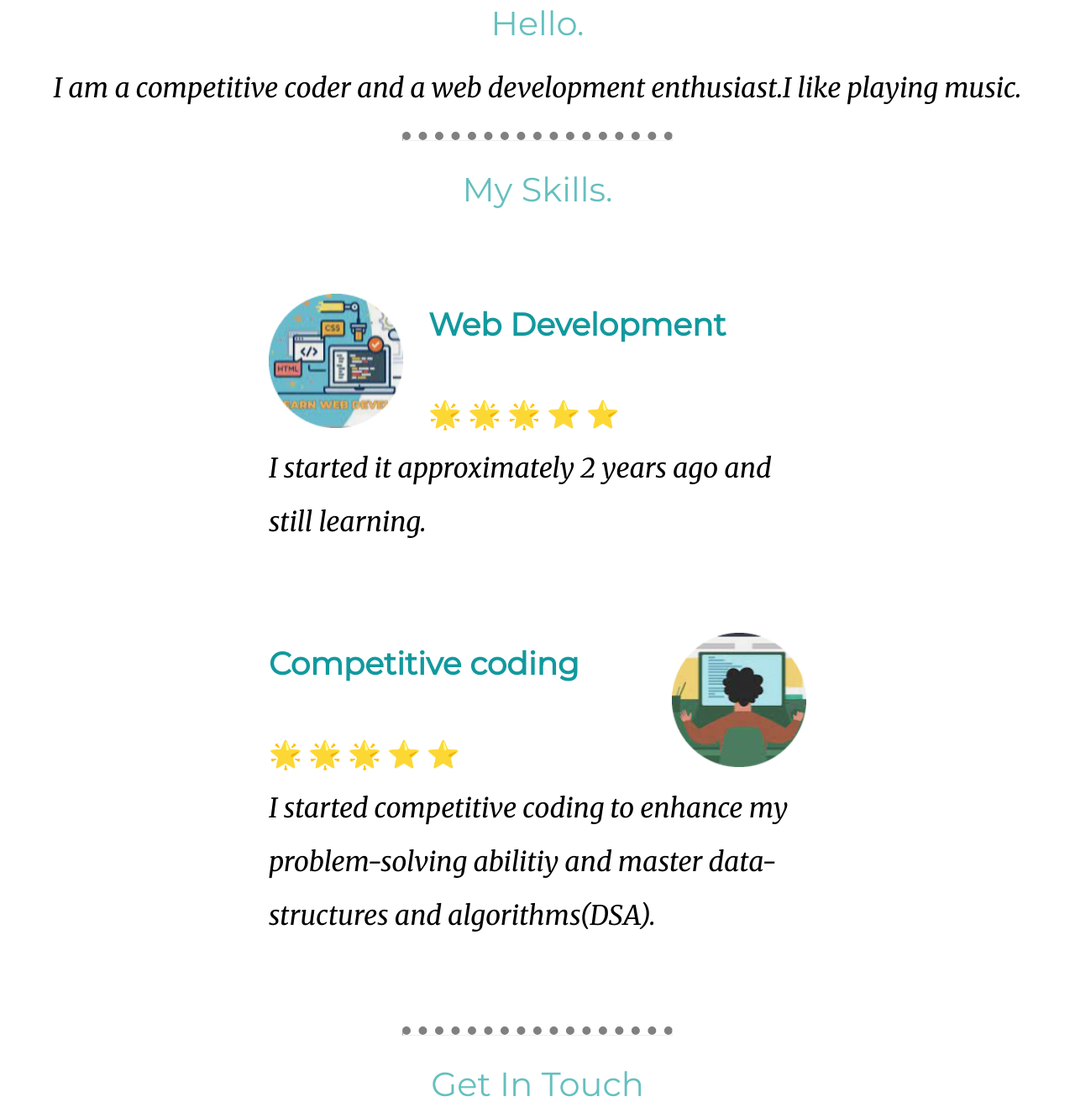
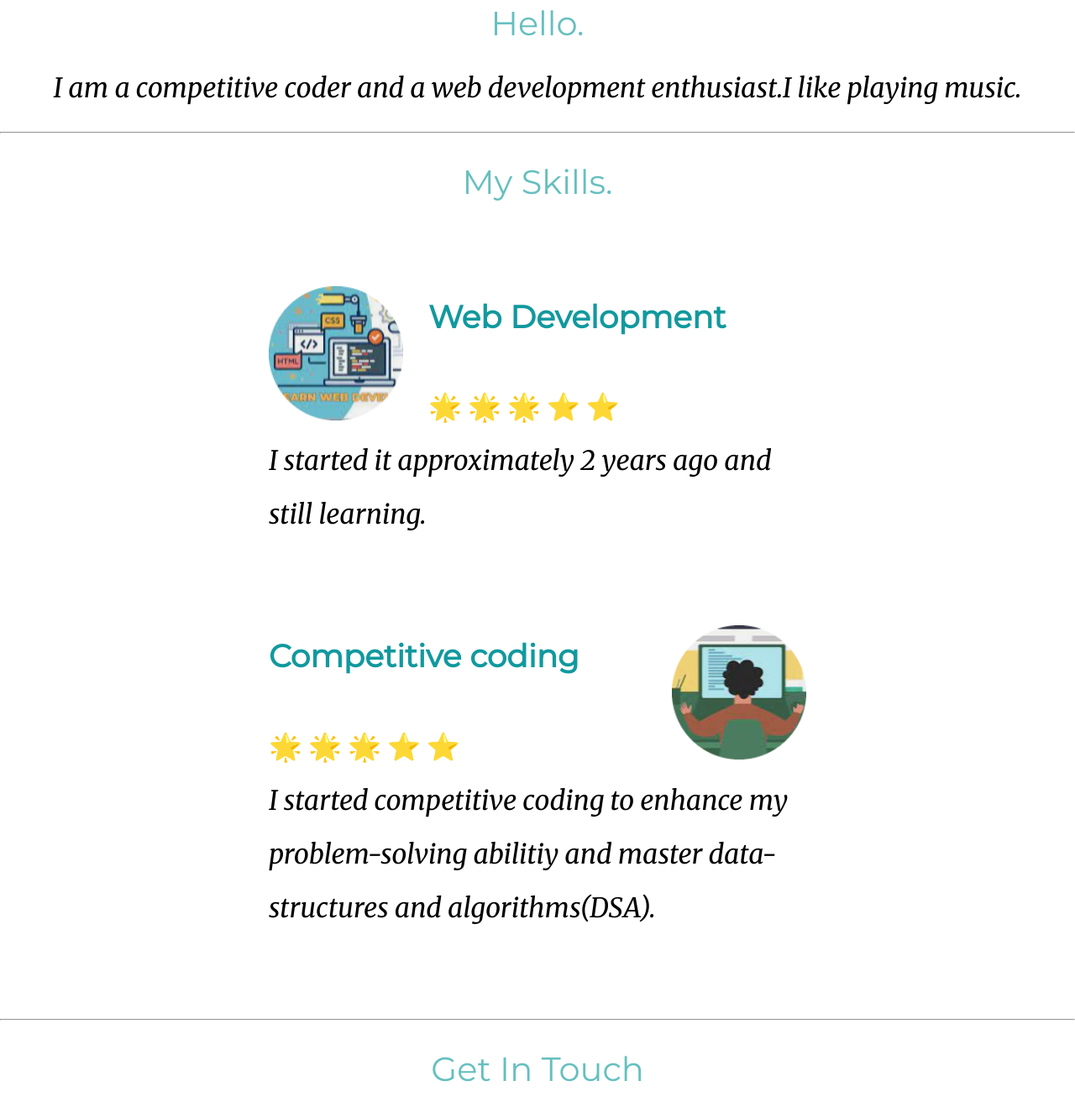
Before and after one commit to DG15062002/CSS-Site, a plain HTML site: page index.html in a window 1280 px wide. Shown: the part 1021-2340 px from the top of the page at 84% size. Drawn offline with Linux system fonts and the light colour scheme.

Commit message:
Update index.html

```diff
--- a/index.html
+++ b/index.html
@@ -23,7 +23,7 @@
     <h2>Hello.</h2>
     <p>I am a competitive coder and a web development enthusiast.I like playing music.</p>
   </div>
-  <hr class="hrule">
+  <hr>
   <div class="skills">
     <h2>My Skills.</h2>
     <div class="skill-row">
@@ -39,7 +39,7 @@
       I started competitive coding to enhance my problem-solving abilitiy and master data-structures and algorithms(DSA).</p>
     </div>
   </div>
-  <hr class="hrule">
+  <hr>
   <div class="contact-me">
     <h2>Get In Touch</h2>
     <h3>Know more about me and </h3>
```
